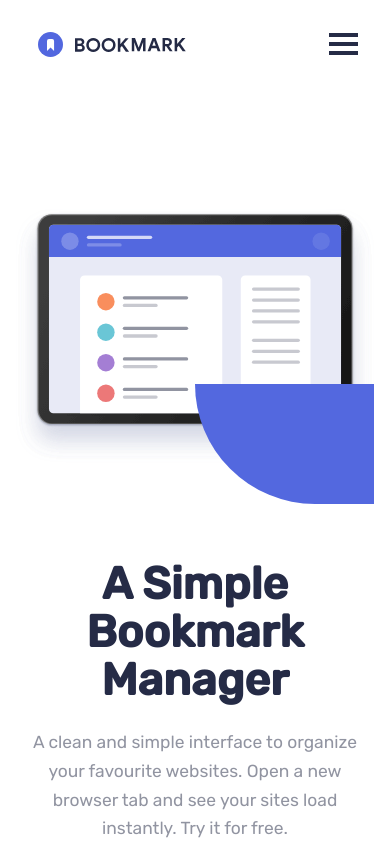
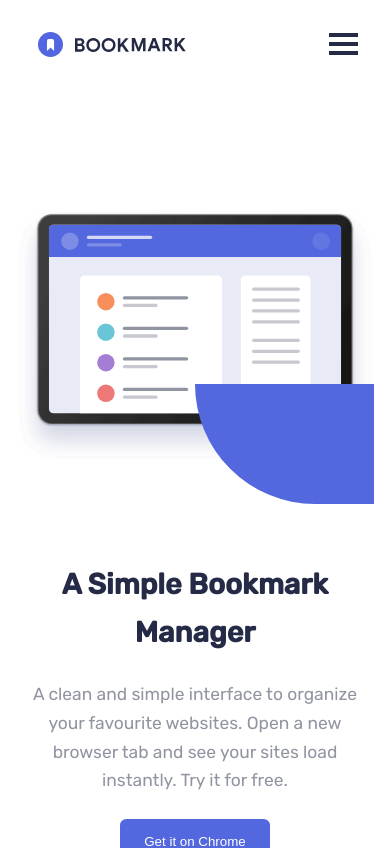
Before and after one commit to FawaleAyomide/Bookmarking-Master, a React (Create React App) app: page / in a window 390 px wide. Shown: the top 848 px of the page. Built offline with nearby package versions, Linux system fonts and the light colour scheme.

Commit message:
Update media.css

```diff
--- a/src/style/media.css
+++ b/src/style/media.css
@@ -172,6 +172,7 @@
   }
   main h1 {
     width: 100%;
+    font-size: 1.8rem;
   }
   main p {
     width: 100%;
```
